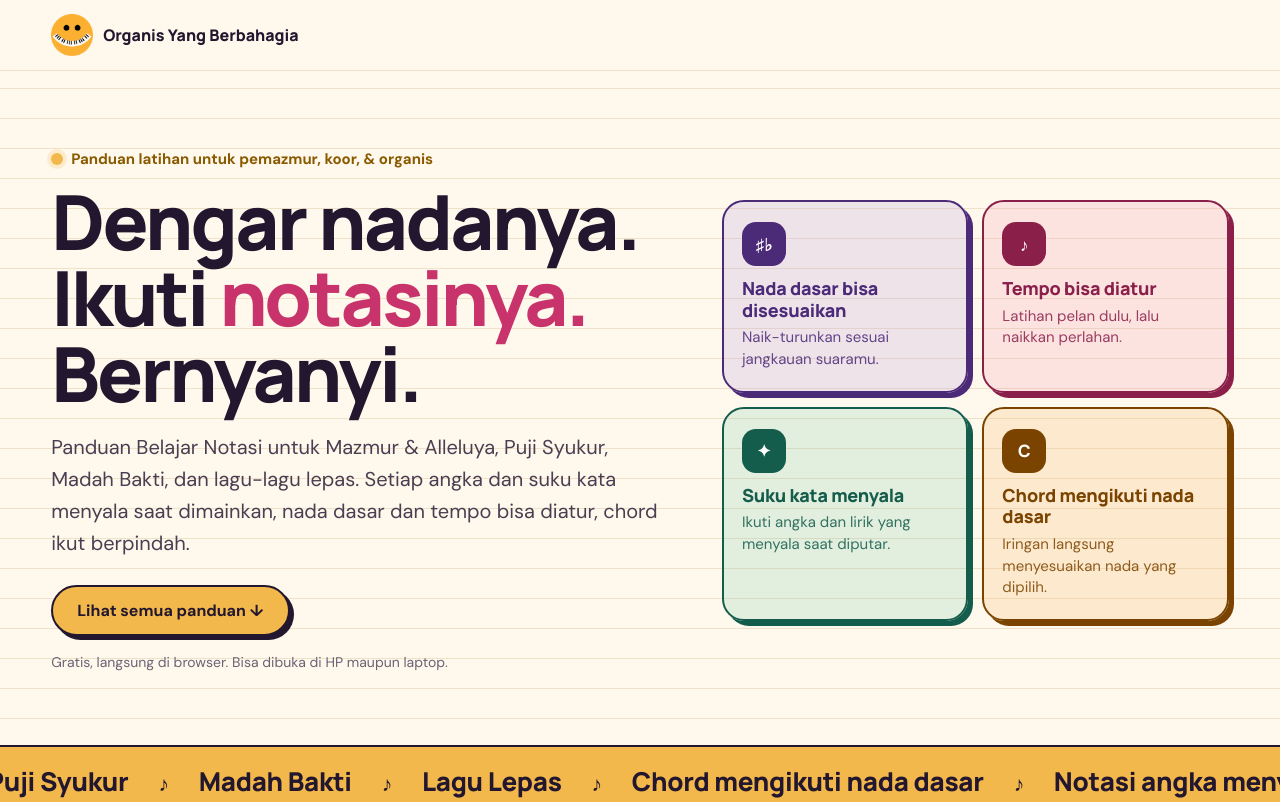
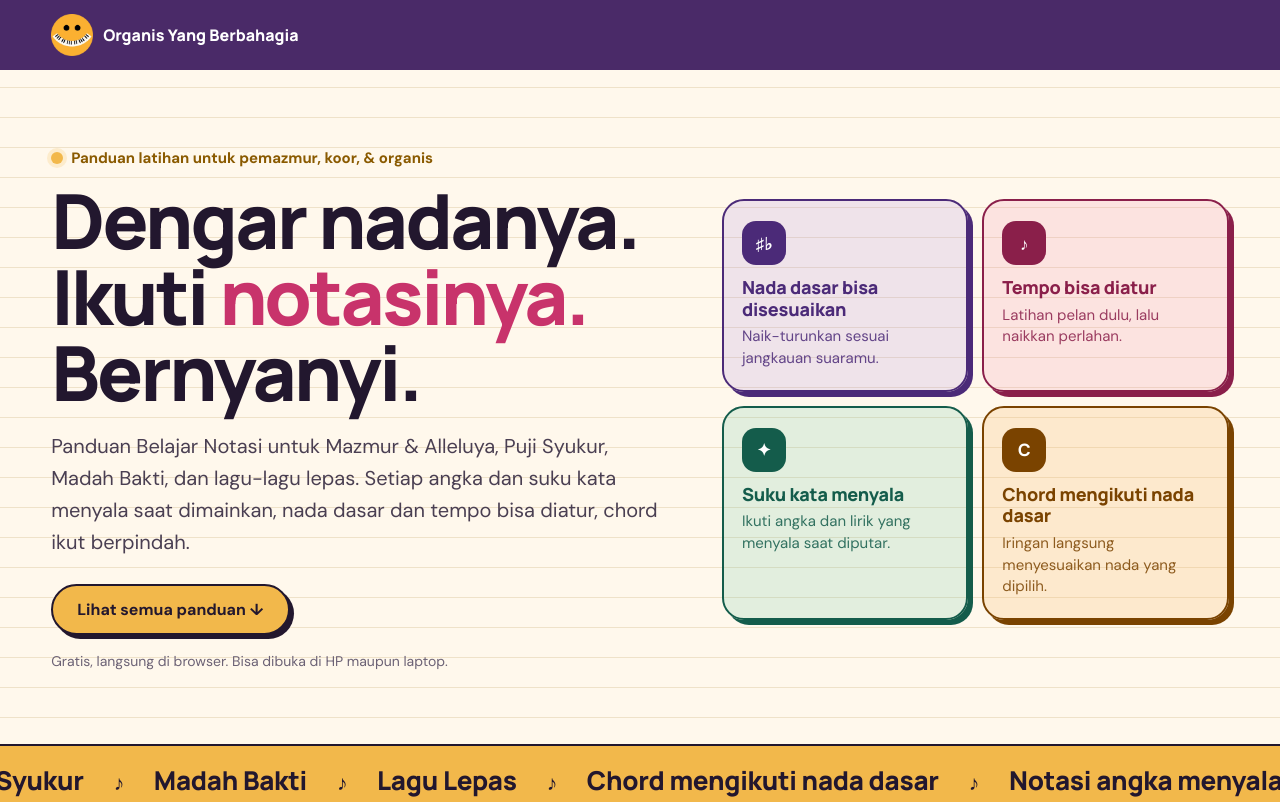
Before and after one commit to organisyangberbahagia/panduan-mazmur-alleluya, a plain HTML site: page index.html in a window 1280 px wide. Shown: the top 802 px of the page. Drawn offline with Linux system fonts and the light colour scheme.

Commit message:
Update index.html

```diff
--- a/index.html
+++ b/index.html
@@ -210,6 +210,7 @@ body.landing,body.soonpg{padding-bottom:0;background:var(--cream)}
 .soonbox p{font-size:18px;color:light-dark(#4a3f52,#cfc3d8);margin:0 auto 26px;max-width:32em}
 .crumb{display:inline-flex;align-items:center;gap:6px;background:none;border:0;color:#e7dcf2;font:600 15px "DM Sans",sans-serif;padding:6px 0;margin-bottom:8px;cursor:pointer}
 .crumb:hover{color:#fff}
+.lnav{background:var(--vio);border-bottom:0;backdrop-filter:none;transition:box-shadow .25s,background .25s}.lnav .lb{color:#fff}.lnav .pill.ghost{color:#fff;border-color:rgba(255,255,255,.55)}.lnav .pill.ghost:hover{background:rgba(255,255,255,.12)}.lnav.scrolled{background:color-mix(in srgb,var(--vio) 72%,transparent);backdrop-filter:blur(14px) saturate(1.4);-webkit-backdrop-filter:blur(14px) saturate(1.4);box-shadow:0 8px 24px rgba(40,18,64,.28)}
 @media(max-width:520px){.lnav .lb{font-size:14px}.lnav .lb img{width:36px;height:36px}.lnav .pill{padding:8px 14px!important;font-size:14px}}
 @media(max-width:820px){.feats{order:2}.lhero .in{grid-template-columns:minmax(0,1fr)}.art{max-width:420px;order:-1;aspect-ratio:auto}.orb{position:relative;left:auto;top:auto;width:62%;margin:0 auto 18px}.chips{display:grid;grid-template-columns:repeat(2,minmax(0,1fr));gap:10px}.chip{position:static;animation:none;white-space:normal;line-height:1.25}.mgrid{grid-template-columns:minmax(0,1fr)}.chip{font-size:13px;padding:8px 11px}}
 @media(prefers-reduced-motion:reduce){.art svg.keys,.chip,.marq div{animation:none}}
@@ -890,6 +891,7 @@ function route(){const id=location.hash.slice(1);const e=LIB.find(x=>x.id===id&&
   if(e){if(curEntry!==e){curEntry=e;load(e.src);$('#occ').textContent=e.date+' · '+e.label;document.title=e.label+' · Panduan Mazmur';scrollTo(0,0)}}
   else{curEntry=null;stop();S.songs=[];renderTabs();render();$('#occ').textContent='';document.title='Mazmur & Alleluya · Panduan Notasi';scrollTo(0,0)}}
 $('#dates').onclick=e=>{const b=e.target.closest('[data-id]');if(b&&!b.disabled)location.hash=b.dataset.id};
+addEventListener('scroll',()=>{const y=scrollY>8;document.querySelectorAll('.lnav').forEach(n=>n.classList.toggle('scrolled',y))},{passive:true});
 $('#bBack').onclick=()=>{location.hash='mazmur';};
 
 document.addEventListener('click',e=>{const g=e.target.closest('[data-go]');if(g){e.preventDefault();location.hash=g.dataset.go;return}
```
